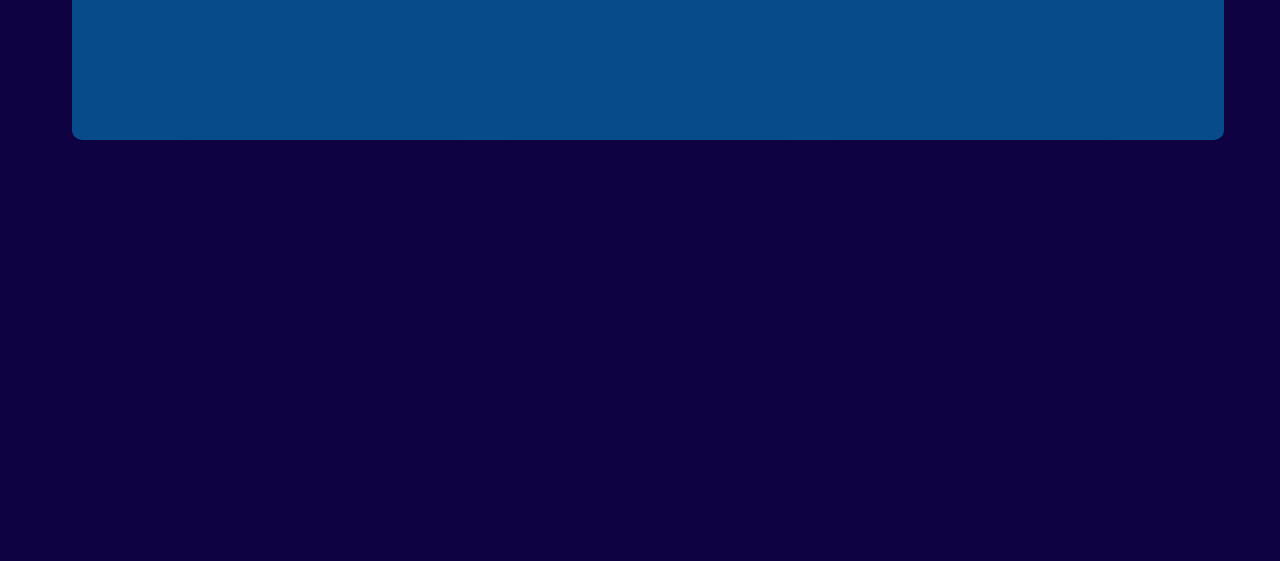
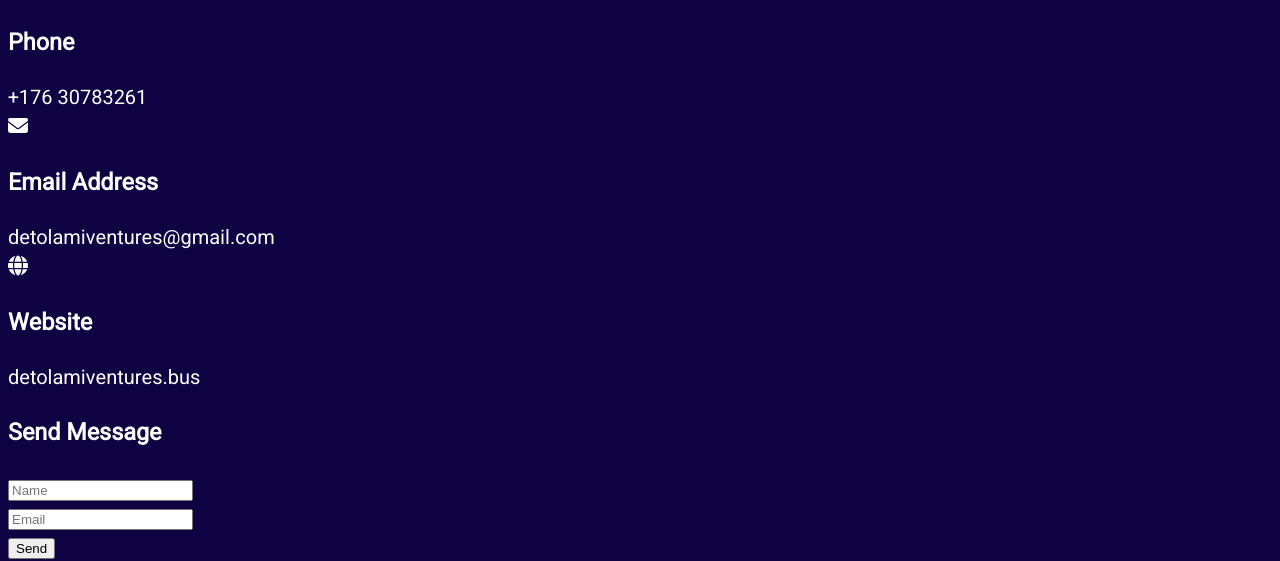
Before and after one commit to Detolami/detolami, a plain HTML site: page Oncecontact.html in a window 1280 px wide. Shown: the part 376-937 px from the top of the page. Before the commit the page ends 808 px from the top, so only its background shows below. Drawn offline with Linux system fonts and the light colour scheme; a web font is replaced by a local one.

Commit message:
changes
ch

```diff
--- a/Oncecontact.html
+++ b/Oncecontact.html
@@ -4,8 +4,8 @@
     <meta charset="UTF-8">
     <meta http-equiv="X-UA-Compatible" content="IE=edge">
     <meta name="viewport" content="width=device-width, initial-scale=1.0">
-    <link rel="stylesheet" type="text/css" href="/css/Onepage.css">
-    <link rel="stylesheet" href="/css/Onepage2.css">
+    <!--<link rel="stylesheet" type="text/css" href="/css/Onepage.css">-->
+    <link rel="stylesheet" href="/css/Onepage2.css"
     <link rel="stylesheet" href="https://cdnjs.cloudflare.com/ajax/libs/font-awesome/4.7.0/css/font-awesome.min.css">
     <script src="https://kit.fontawesome.com/a076d05399.js"></script>
     <title>Detolami Media Design Ventures</title>
@@ -40,35 +40,42 @@
                 <div class="title reveal"></div>
                     <h2 class="section-title1">Contact Me</h2>
                 </div>
+
                 <div class="content">
                     <div class="row">
                     <div class="card reveal">
                     <div class="contact-icon">
                         <i class="fas fa-map-marker-alt"></i>
                     </div>
+
                 <div class="info">
                     <h3>Address</h3>
                     <span>E-Dorf <br> 99, Elstertrebnitz, Germany</span>
                 </div>
                 </div>
+
                 <div class="card reveal">
                     <div class="contact-icon">
                         <i class="fas fa-phone"></i>
                     </div>
+
                 <div class="info">
                     <h3>Phone</h3>
                         <span>+176 30783261</span>
                 </div>
                 </div>
+
                 <div class="card reveal">
                     <div class="contact-icon">
                         <i class="fas fa-envelope"></i>
                 </div>
+
                 <div class="info">
                     <h3>Email Address</h3>
                     <span>detolamiventures@gmail.com</span>
                 </div>
                 </div>
+
                     <div class="card reveal">
                     <div class="contact-icon">
                         <i class="fas fa-globe"></i>
```
Also changed, not shown: AppsDevelopment.html (+1 -1 lines), Index.html (+0 -1 lines). Lines whose indentation alone changed are shown as unchanged.
